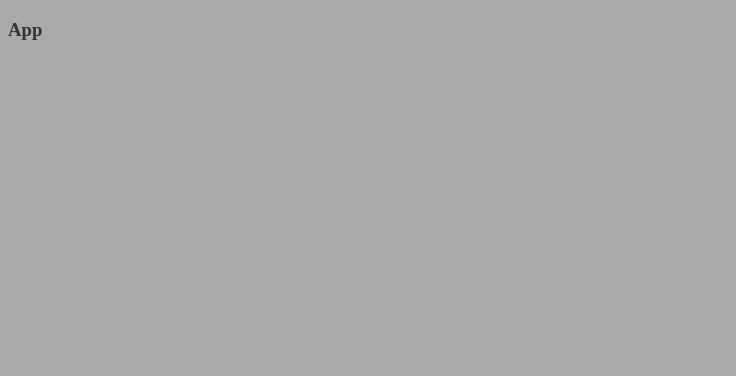
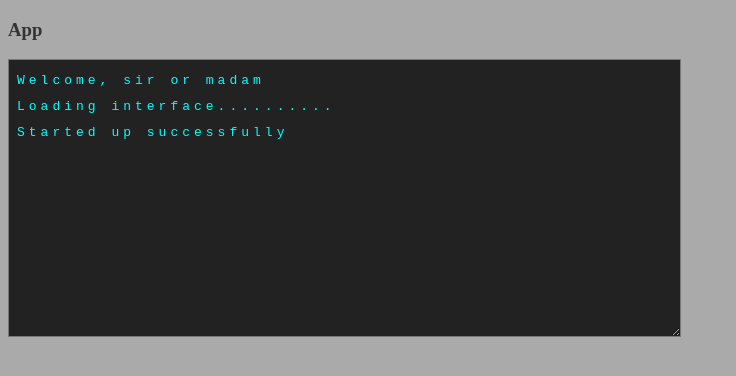
Before and after one commit to Wolven531/TerminalEmulator, a React (Vite) app: page / in a window 1280 px wide. Shown: the top 376 px of the page, without its empty margins (0-736 px from the left). Built offline with nearby package versions, Linux system fonts and the light colour scheme.

Commit message:
First pass of TerminalEmulator complete

```diff
--- a/src/components/TerminalEmulator.tsx
+++ b/src/components/TerminalEmulator.tsx
@@ -1,19 +1,156 @@
-import { useEffect, useState, type FC } from 'react'
+import {
+	useEffect,
+	useMemo,
+	useState,
+	type CSSProperties,
+	type FC,
+} from 'react'
 
 export type TerminalEmulatorProps = {
+	backgroundColor?: string | undefined
+	color?: string | undefined
+	cols?: number | undefined
+	delay?: number | undefined
+	fontFamily?: string | undefined
+	fontSize?: string | number | undefined
 	initialValue?: string | undefined
+	isRunning?: boolean | undefined
+	letterSpacing?: string | number | undefined
+	lineHeight?: string | number | undefined
+	padding?: string | number | undefined
+	readOnly?: boolean | undefined
+	rows?: number | undefined
+	style?: CSSProperties | undefined
+	value: string
 }
 
 export const TerminalEmulator: FC<TerminalEmulatorProps> = ({
+	backgroundColor = '#222',
+	color = '#0ff',
+	cols = 80,
+	delay = DELAY_PER_CHARACTER,
+	fontFamily = 'monospace',
+	fontSize = '1em',
 	initialValue = '',
+	isRunning = true,
+	letterSpacing = 4,
+	lineHeight = '2em',
+	padding = 8,
+	readOnly = true,
+	rows = 10,
+	style = {},
+	value,
 }) => {
-	const [text, setText] = useState(initialValue)
+	const [textInfo, setTextInfo] = useState({
+		currentText: initialValue,
+		isRunning,
+		remainingText: value,
+	})
 
+	// this memoized value ensures styles are kept in sync w/ prop updates
+	const mergedStyle = useMemo(
+		() => ({
+			backgroundColor,
+			color,
+			fontFamily,
+			fontSize,
+			letterSpacing,
+			lineHeight,
+			padding,
+			...style,
+		}),
+		[
+			backgroundColor,
+			color,
+			fontFamily,
+			fontSize,
+			letterSpacing,
+			lineHeight,
+			padding,
+			style,
+		],
+	)
+
+	// this effect ensures that when initialValue or value props are changed,
+	// everything except isRunning is reset
 	useEffect(() => {
-		console.info('[TerminalEmulator] mounted')
-	}, [])
+		setTextInfo((prior) => ({
+			...prior,
+			currentText: initialValue,
+			remainingText: value,
+		}))
+	}, [initialValue, value])
 
-	return <>{text}</>
+	// this effect ensures that when isRunning prop is changed, isRunning state
+	// stays synced
+	useEffect(() => {
+		setTextInfo((prior) => ({
+			...prior,
+			isRunning,
+		}))
+	}, [isRunning])
+
+	// this effect is the main logic loop of the emulator, which renders
+	// characters in an async manner
+	useEffect(() => {
+		if (!textInfo.isRunning) {
+			return
+		}
+
+		if (textInfo.remainingText.length < 1) {
+			setTextInfo((prior) => ({
+				...prior,
+				isRunning: false,
+			}))
+			return
+		}
+
+		let timerId: NodeJS.Timeout
+		const nextCharacter = textInfo.remainingText[0]
+		const renderCharacter = async (character: string) => {
+			// create and wait for new Promise w/ delay for character, store
+			// timerId for clean up purposes
+			await new Promise<void>((resolve) => {
+				timerId = setTimeout(() => {
+					setTextInfo((prior) => ({
+						...prior,
+						currentText: prior.currentText.concat(character),
+					}))
+
+					resolve()
+				}, delay)
+			})
+		}
+
+		renderCharacter(nextCharacter).finally(() => {
+			// after async render finishes, update remainingText
+			setTextInfo((prior) => ({
+				...prior,
+				remainingText:
+					prior.remainingText.length > 1
+						? prior.remainingText.substring(1)
+						: '',
+			}))
+		})
+
+		// this clean up function ensures that if re-render occurs, any pending
+		// character timeouts are cleared (prevents StrictMode errors as well)
+		return () => {
+			clearTimeout(timerId)
+		}
+	}, [delay, textInfo.isRunning, textInfo.remainingText])
+
+	return (
+		<textarea
+			cols={cols}
+			readOnly={readOnly}
+			rows={rows}
+			style={mergedStyle}
+			value={textInfo.currentText}
+		/>
+	)
 }
 
+const DELAY_PER_CHARACTER = 50
+
 export default TerminalEmulator
```
